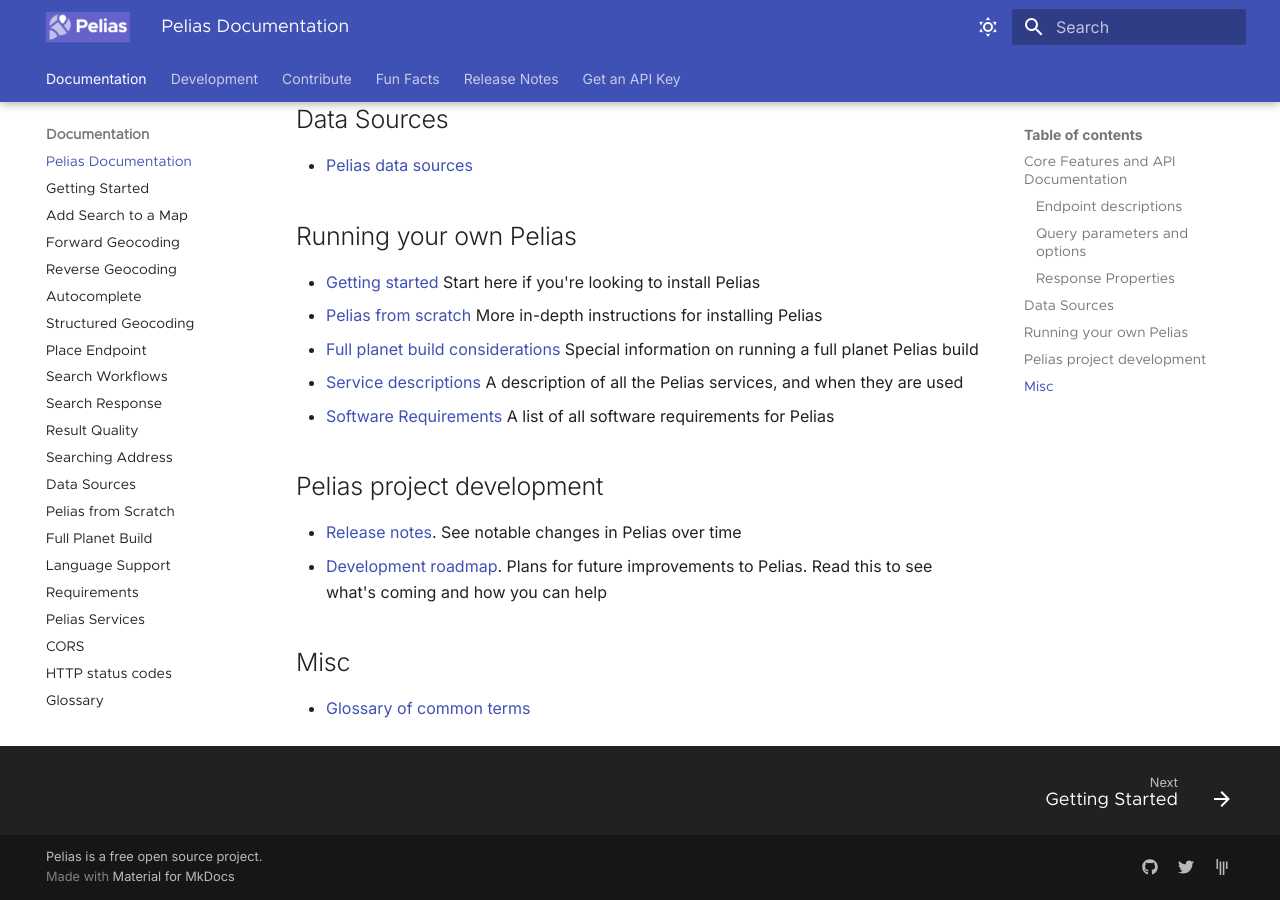
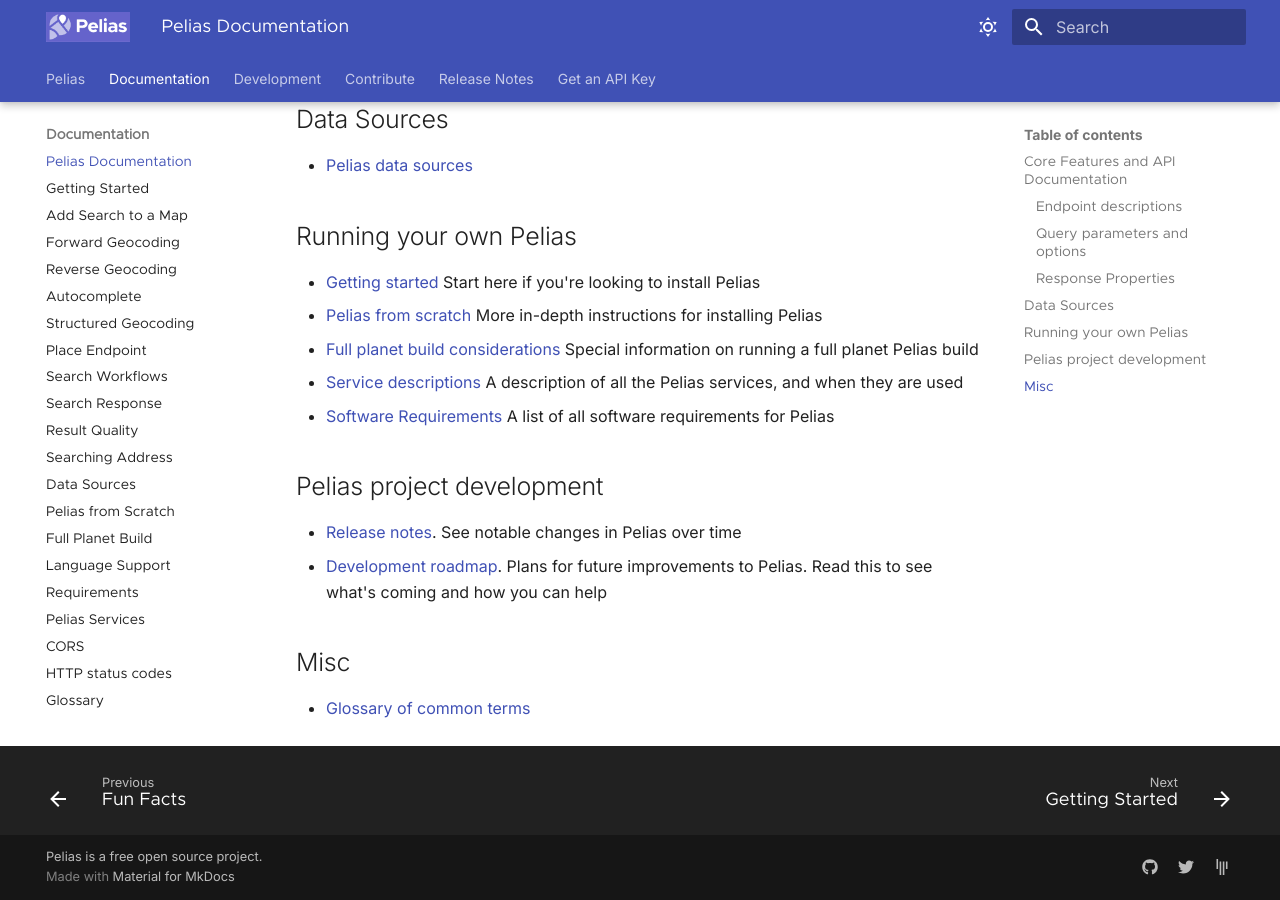
Before and after one commit to pelias/documentation, an MkDocs documentation site: the page built from site/documentation/index.md, in a window 1280 px wide and 900 px high, scrolled down 887 px. Built offline with MkDocs 1.6.1 and Material for MkDocs 9.7.7, drawn with Linux system fonts in a browser that asks for light colours; part of the change alters nothing that is shown.

```diff
--- a/mkdocs.yml
+++ b/mkdocs.yml
@@ -63,6 +63,9 @@ markdown_extensions:
   - attr_list
 
 nav:
+  - Pelias:
+    - "index.md"
+    - "fun-facts.md"
   - Documentation:
       - 'documentation/index.md'
       - Getting Started: 'documentation/getting-started-install.md'
@@ -90,7 +93,6 @@ nav:
       - Roadmap: 'development/roadmap.md'
       - Code of Conduct: 'development/code-of-conduct.md'
   - Contribute: 'contributing.md'
-  - Fun Facts: 'fun-facts.md'
   - Release Notes: 'release-notes.md'
   - Get an API Key: 'https://geocode.earth/'
 
```
